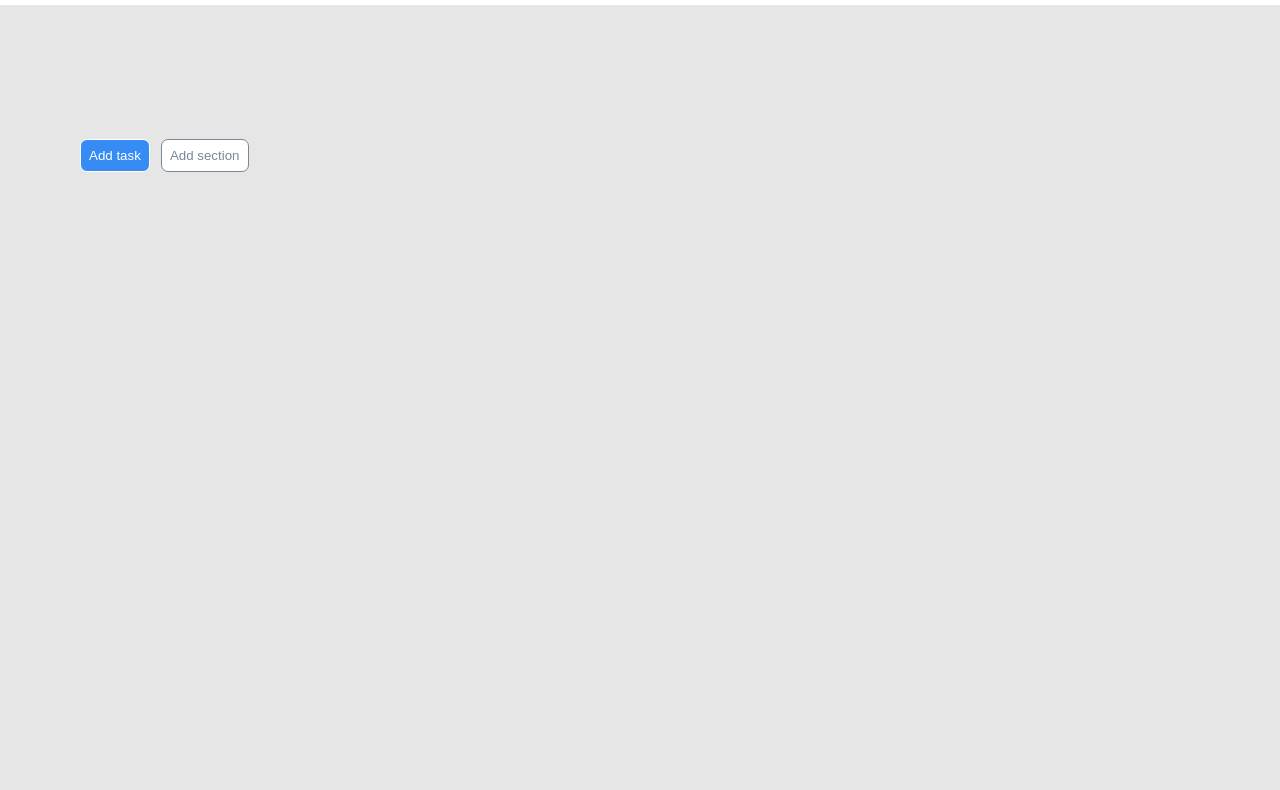
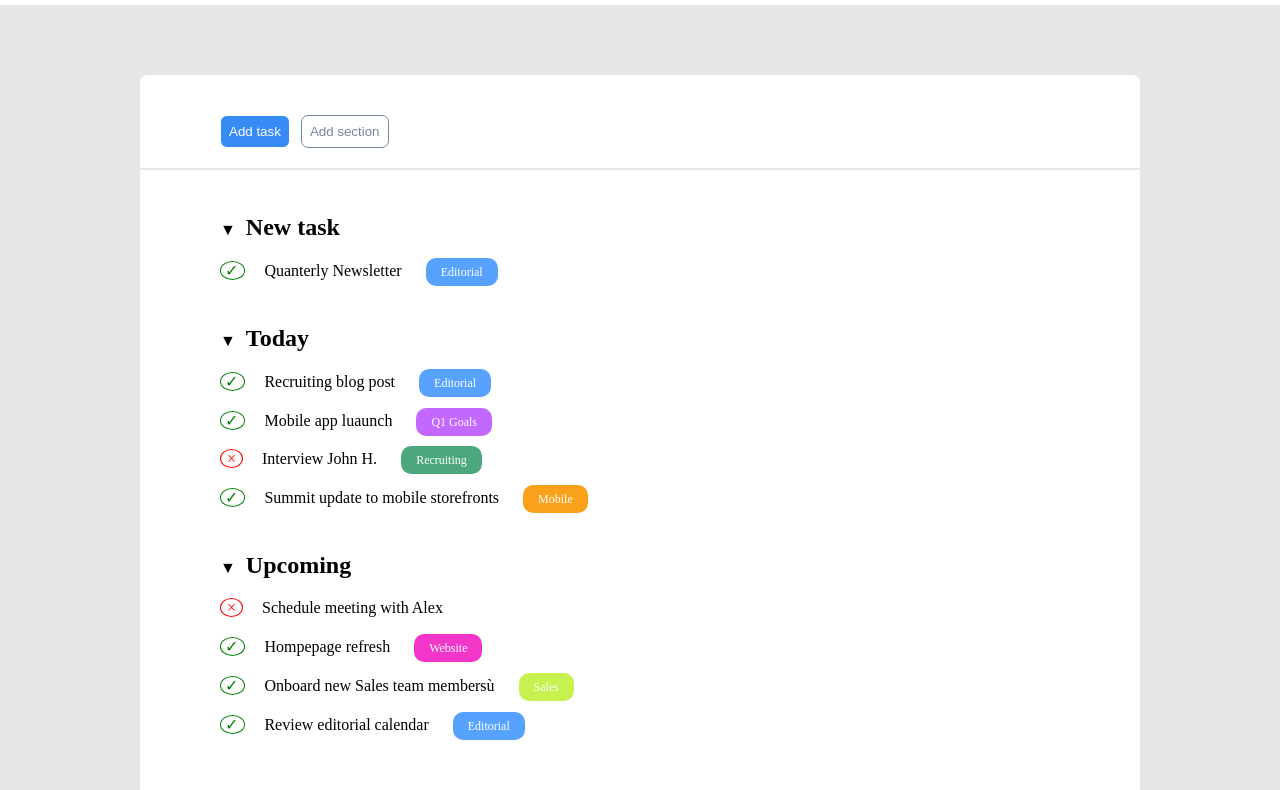
Before and after one commit to angelo-lepore/html-css-toboolist, a plain HTML site: page index.html in a window 1280 px wide. Shown: the part 115-905 px from the top of the page. Drawn offline with Linux system fonts and the light colour scheme.

Commit message:
progetto finito

```diff
--- a/css/style.css
+++ b/css/style.css
@@ -9,13 +9,13 @@
 header {
     line-height: 110px;
     height: 120px;
+    border-top: 2px solid gray;
     font-size: 57px;
     font-weight: bold;
     font-family: 'Lato', sans-serif;
     background-color: white;
     padding-left: 20px;
 }
-
 body {
     background-color: #E7E6E6;
     margin-top: 0px;
@@ -34,9 +34,9 @@ body {
     height: 800px;
     margin: auto;
     margin-top: 70px;
-    margin-bottom: 20 px;
-    padding-left: 80px;
-    width: 100%;
+    margin-bottom: 40 px;
+    background-color: white;
+    border-radius: 7px;
 }
 
 /* pulsanti e formattazione */
@@ -46,8 +46,8 @@ body {
     padding-bottom: 20px;
     padding-left: 80px;
     width: 100%;
+    border-bottom: 2px solid #E7E6E6;
 }
-
 .br-blue {
     background-color: #368BF5;
     color: white;
@@ -55,7 +55,6 @@ body {
     padding: 8px;
     border-radius: 7px;
 }
-
 #white-select {
     padding: 8px;
     background-color: white;
@@ -64,3 +63,88 @@ body {
     border-radius: 7px;
     margin-left: 7px;
 }
+
+/* sezioni e liste */
+h2 {
+    display: inline;
+    margin-left: 10px;
+}
+ul {
+    list-style: none;
+    padding-left: inherit;
+}
+.x-nonfatto {
+    color: red;
+    border: 1px solid red;
+    border-radius: 50%;
+    padding: 0 6px 0 6px;
+    margin-right: 15px;
+}
+.v-fatto {
+    color: green;
+    border: 1px solid green;
+    border-radius: 50%;
+    padding: 0 6px 0 4px;
+    margin-right: 15px;
+}
+li {
+    margin-top: 20px;
+    margin-bottom: 10px;
+}
+#second-list {
+    margin-top: 45px;
+    margin-bottom: 45px;
+}
+#all-list {
+    padding: 44px 80px;
+}
+
+/* colori in liste */
+.br-azzurro {
+    margin-left: 20px;
+    font-size: 12px;
+    background-color: rgb(87 162 255);
+    color: white;
+    border-radius: 10px;
+    padding: 7px 15px;
+}
+.br-viola {
+    margin-left: 20px;
+    font-size: 12px;
+    background-color: rgb(195, 104, 255);
+    color: white;
+    border-radius: 10px;
+    padding: 7px 15px;
+}
+.br-verde {
+    margin-left: 20px;
+    font-size: 12px;
+    background-color: rgb(76, 167, 124);
+    color: white;
+    border-radius: 10px;
+    padding: 7px 15px;
+}
+.br-arancione {
+    margin-left: 20px;
+    font-size: 12px;
+    background-color: rgb(250, 161, 28);
+    color: white;
+    border-radius: 10px;
+    padding: 7px 15px;
+}
+.br-fucsia {
+    margin-left: 20px;
+    font-size: 12px;
+    background-color: rgb(241, 54, 201);
+    color: white;
+    border-radius: 10px;
+    padding: 7px 15px;
+}
+.br-verdino {
+    margin-left: 20px;
+    font-size: 12px;
+    background-color: rgb(198, 241, 79);
+    color: white;
+    border-radius: 10px;
+    padding: 7px 15px;
+}
--- a/index.html
+++ b/index.html
@@ -16,12 +16,74 @@
     <main>
         <!-- contenuto -->
          <div class="container">
-            <div id="buttons"></div>
-            <button class="br-blue">Add task</button>
-            <button id="white-select">Add section</button>
-         </div>
+            <div id="buttons">
+                <button class="br-blue">Add task</button>
+                <button id="white-select">Add section</button>
+            </div>
         <!-- liste -->
+        <div id="all-list">
+            <div>
+                 &#9660;<h2>New task</h2>
+                 <ul>
+                     <li>
+                         <span class="v-fatto">&#10003;</span>
+                         Quanterly Newsletter
+                         <span class="br-azzurro">Editorial</span>
+                     </li>
+                 </ul>
+            </div>
+            <div id="second-list">
+                    &#9660;<h2>Today</h2>
+                    <ul>
+                        <li>
+                            <span class="v-fatto">&#10003;</span>
+                            Recruiting blog post
+                            <span class="br-azzurro">Editorial</span>
+                        </li>
+                        <li>
+                            <span class="v-fatto">&#10003;</span>
+                            Mobile app luaunch
+                            <span class="br-viola">Q1 Goals</span>
+                        </li>
+                        <li>
+                            <span class="x-nonfatto">&#215;</span>
+                            Interview John H.
+                            <span class="br-verde">Recruiting</span>
+                        </li>
+                        <li>
+                            <span class="v-fatto">&#10003;</span>
+                            Summit update to mobile storefronts
+                            <span class="br-arancione">Mobile</span>
+                        </li>
+                    </ul>
+            </div>
+            <div>
+                    &#9660;<h2>Upcoming</h2>
+                    <ul>
+                        <li>
+                            <span class="x-nonfatto">&#215;</span>
+                            Schedule meeting with Alex
 
+                        </li>
+                        <li>
+                            <span class="v-fatto">&#10003;</span>
+                            Hompepage refresh
+                            <span class="br-fucsia">Website</span>
+                        </li>
+                        <li>
+                            <span class="v-fatto">&#10003;</span>
+                            Onboard new Sales team membersù
+                            <span class="br-verdino">Sales</span>
+                        </li>
+                        <li>
+                            <span class="v-fatto">&#10003;</span>
+                            Review editorial calendar
+                            <span class="br-azzurro">Editorial</span>
+                        </li>
+                    </ul>
+                </div>
+            </div>
+        </div>
     </main>
 </body>
 </html>
```
